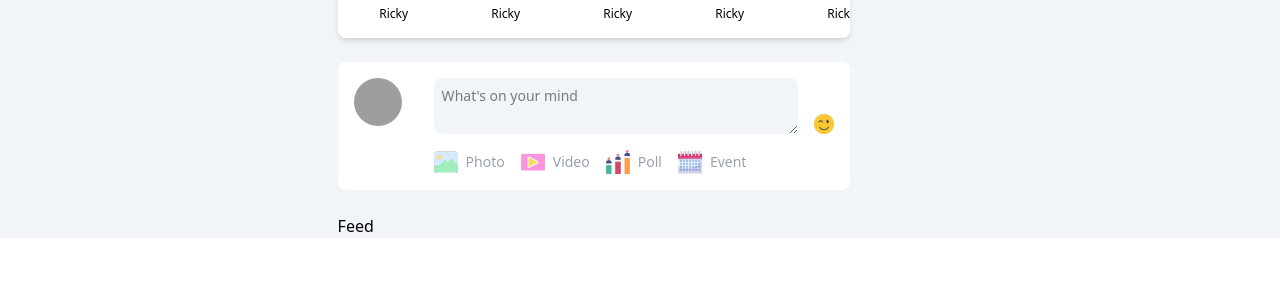
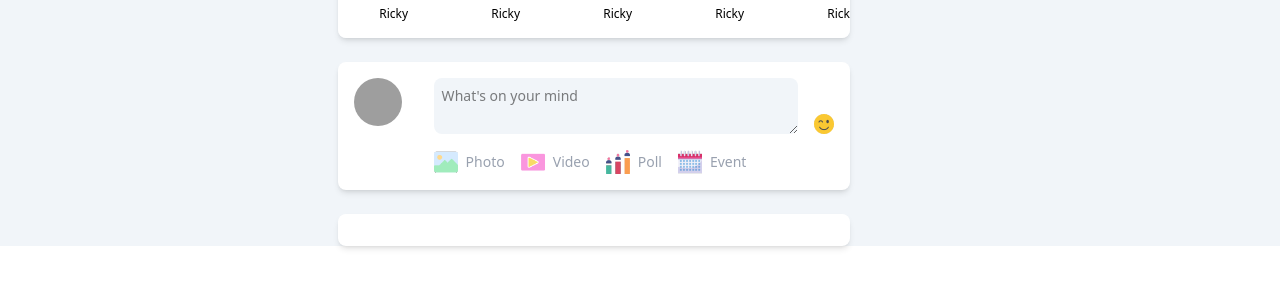
Before and after one commit to Subhamay-Dey/dev, a Next.js app: page / in a window 1280 px wide. Shown: the part 218-506 px from the top of the page. Built offline with nearby package versions, Linux system fonts and the light colour scheme; no server answers; grey boxes are pictures that could not be loaded.

Commit message:
Enhance AddPost and Feed components with shadow styling for improved UI ✅

```diff
--- a/src/components/AddPost.tsx
+++ b/src/components/AddPost.tsx
@@ -3,7 +3,7 @@ import React from 'react'
 
 function AddPost() {
   return (
-    <div className='p-4 bg-white rounded-lg flex gap-4 justify-between text-sm'>
+    <div className='p-4 bg-white shadow-md rounded-lg flex gap-4 justify-between text-sm'>
       {/* AVATAR */}
       <Image src={"https://i.pinimg.com/736x/9d/c9/14/9dc9148118e9922afbcb448732a4269b.jpg"} alt='' width={48} height={48} className='w-12 h-12 object-cover rounded-full'/>
       <div className=''></div>
--- a/src/components/Feed.tsx
+++ b/src/components/Feed.tsx
@@ -2,7 +2,9 @@ import React from 'react'
 
 function Feed() {
   return (
-    <div>Feed</div>
+    <div className='p-4 bg-white shadow-md rounded-lg flex flex-col gap-12'>
+
+    </div>
   )
 }
 
```
